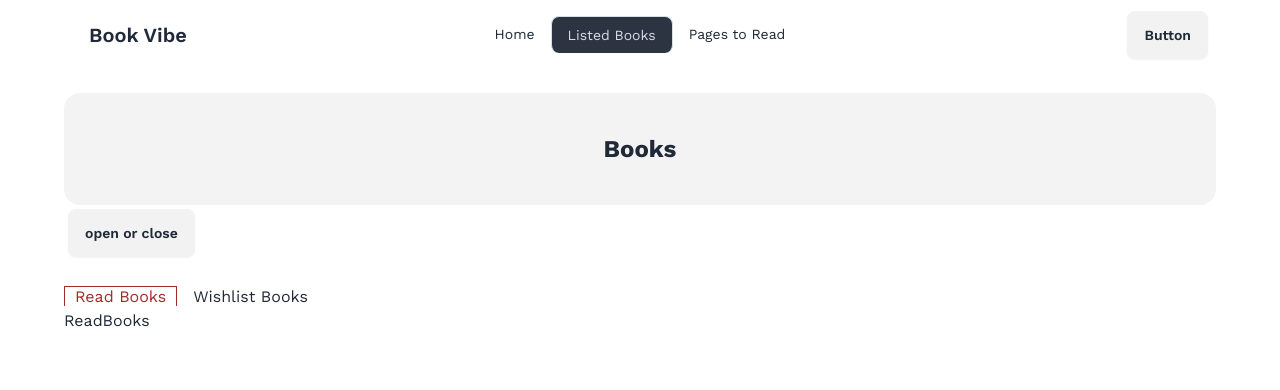
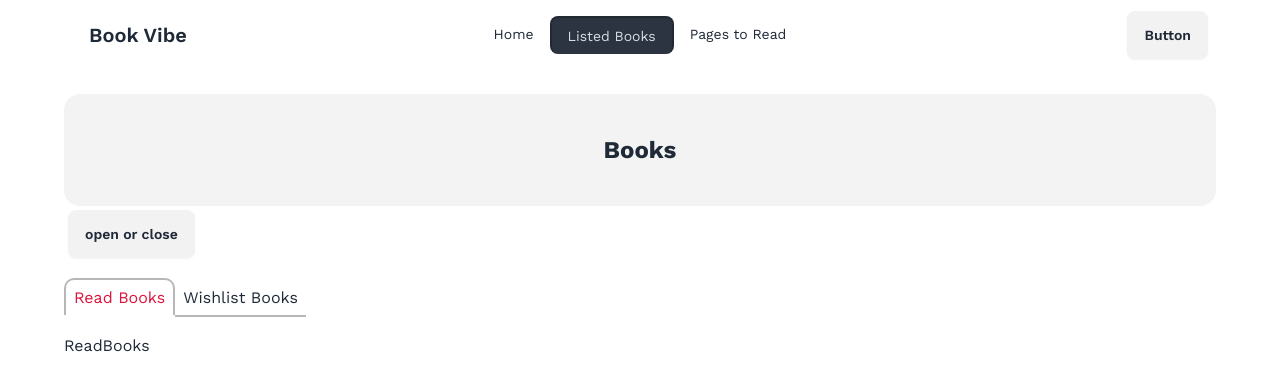
Before and after one commit to 8ad40n/book-review, a React (Vite) app: page /listedBooks/readBooks in a window 1280 px wide. Shown: the top 390 px of the page. Built offline with nearby package versions, Linux system fonts and the light colour scheme; a web font is replaced by a local one.

Commit message:
toast and localstorage

```diff
--- a/package.json
+++ b/package.json
@@ -16,6 +16,7 @@
     "react-dom": "^18.3.1",
     "react-icons": "^5.2.1",
     "react-router-dom": "^6.24.1",
+    "react-toastify": "^10.0.5",
     "sort-by": "^0.0.2"
   },
   "devDependencies": {
--- a/src/components/BookDetails/BookDetails.jsx
+++ b/src/components/BookDetails/BookDetails.jsx
@@ -1,4 +1,7 @@
 import { useLoaderData, useParams } from "react-router-dom";
+import { toast, ToastContainer } from 'react-toastify';
+import 'react-toastify/dist/ReactToastify.css';
+import { saveRead, saveWishlist } from "../../utility/localStorage";
 
 export default function BookDetails() {
   const { id } = useParams();
@@ -7,6 +10,16 @@ export default function BookDetails() {
   const bookDetails = books.find(book => book.id === intID);
 
   const {image, title, author, description, genre, hashtags, total_pages, publisher, year_of_publishing, rating} = bookDetails;
+
+
+  const handleRead = ()=>{
+    saveRead(intID);
+    toast("Added to Read List!");
+  }
+  const handleWishlist = ()=>{
+    saveWishlist(intID);
+    toast("Added to Wishlist!");
+  }
 
   return (
     <div className="my-6 md:my-10">
@@ -36,8 +49,9 @@ export default function BookDetails() {
           <p className="text-sm font-bold mb-2"><span className="font-normal">Year of Publishing: </span>{year_of_publishing}</p>
           <p className="text-sm font-bold mb-2"><span className="font-normal">Rating: </span>{rating}</p>
           <div className="flex gap-4 mt-3">
-            <button className="px-3 py-2 border border-solid border-1 border-gray-400 rounded-md hover:bg-black hover:text-white">Read</button>
-            <button className="px-3 py-2 bg-[#50B1C9] text-white rounded-md hover:bg-black hover:text-white">Wishlist</button>
+            <button onClick={handleRead} className="px-3 py-2 border border-solid border-1 border-gray-400 rounded-md hover:bg-black hover:text-white">Read</button>
+            <button onClick={handleWishlist} className="px-3 py-2 bg-[#50B1C9] text-white rounded-md hover:bg-black hover:text-white">Wishlist</button>
+            <ToastContainer></ToastContainer>
           </div>
         </div>
 
--- a/src/components/ListedBooks/ListedBooks.css
+++ b/src/components/ListedBooks/ListedBooks.css
@@ -1,9 +1,10 @@
 .active {
-    color: brown;
-    border: 1px;
+    color: crimson;
+    border: 2px #1313134D;
     border-top-style: solid;
     border-right-style: solid;
     border-left-style: solid;
-    padding-top: 6px;
-    padding: 0px 10px;
+    border-top-left-radius: 10px;
+    border-top-right-radius: 10px;
+
 }
--- a/src/components/ListedBooks/ListedBooks.jsx
+++ b/src/components/ListedBooks/ListedBooks.jsx
@@ -18,11 +18,12 @@ export default function ListedBooks() {
           </li>
         </ul>
       </details>
-      <div className="">
-        <NavLink to="/listedBooks/readBooks" className="mr-4">Read Books</NavLink>
-        <NavLink to="/listedBooks/wishList">Wishlist Books</NavLink>
-        <Outlet></Outlet>
+      <div className="mb-6">
+        <NavLink to="/listedBooks/readBooks" className="border-b-2 border-b-[#1313134D] px-2 py-2">Read Books</NavLink>
+        <NavLink to="/listedBooks/wishList" className="border-b-2 border-b-[#1313134D] px-2 py-2">Wishlist Books</NavLink>
+
       </div>
+      <Outlet></Outlet>
     </div>
   );
 }
--- /dev/null
+++ b/src/utility/localStorage.js
@@ -0,0 +1,35 @@
+const getStoredRead = () => {
+  const storeRead = localStorage.getItem('Read');
+  if (storeRead) {
+    return JSON.parse(storeRead);
+  }
+  return [];
+};
+
+const getStoredWishlist = () => {
+  const storeWishlist = localStorage.getItem('Wishlist');
+  if (storeWishlist) {
+    return JSON.parse(storeWishlist);
+  }
+  return [];
+};
+
+const saveRead = (id) => {
+  const store = getStoredRead();
+  const exists = store.find((bookid) => bookid === id);
+  if (!exists) {
+    store.push(id);
+    localStorage.setItem('Read', JSON.stringify(store));
+  }
+};
+
+const saveWishlist = (id) => {
+  const store = getStoredWishlist();
+  const exists = store.find((bookid) => bookid === id);
+  if (!exists) {
+    store.push(id);
+    localStorage.setItem('Wishlist', JSON.stringify(store));
+  }
+};
+
+export { getStoredRead, getStoredWishlist, saveRead, saveWishlist };
```
Also changed, not shown: 1 other file (tests, documents, lock files or other folders).
